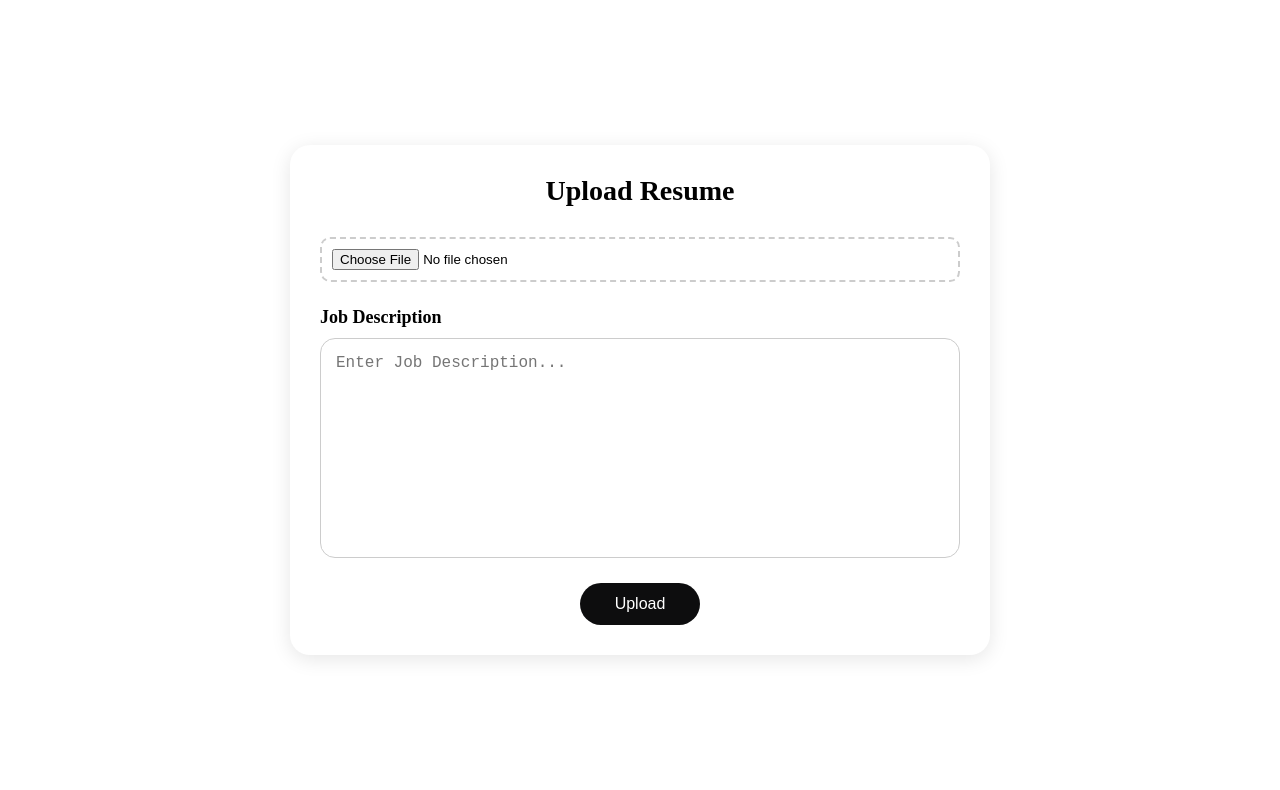
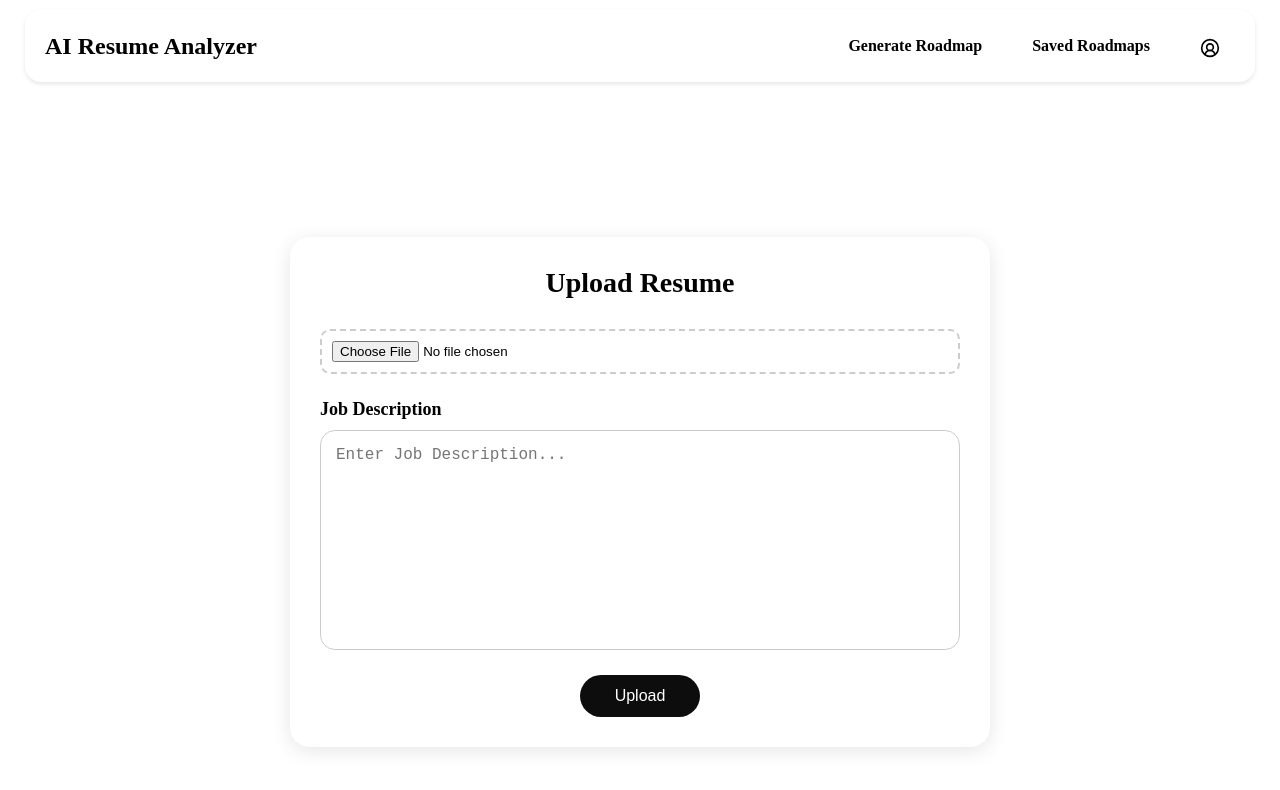
Before and after one commit to mrevanth6/AI-Adaptive-Onboarding-Engine, a React (Vite) app in the folder frontend/: page /analyzer in a window 1280 px wide. Shown: the top 790 px of the page. Built offline with nearby package versions, Linux system fonts and the light colour scheme; no server answers.

Commit message:
Added Navbar Layout

```diff
--- a/frontend/src/App.jsx
+++ b/frontend/src/App.jsx
@@ -5,6 +5,7 @@ import LearningRoadMap from "./pages/LearningRoadMap.jsx";
 import ResumeAnalyser from "./pages/ResumeAnalyzer.jsx";
 import LoginInPage from "./pages/LoginInPage.jsx";
 import SignUpPage from "./pages/SignUpPage.jsx";
+import Layout from "./components/Layout.jsx";
 import { ToastContainer } from "react-toastify";
 import 'react-toastify/dist/ReactToastify.css';
 function App() {
@@ -21,12 +22,14 @@ function App() {
           pauseOnFocusLoss={false}
         />
         <Routes>
-
-          <Route path="/" element={<LoginInPage />} />
-          <Route path="/login" element={<LoginInPage />} />
-          <Route path="/signup" element={<SignUpPage />} />
-          <Route path="/analyzer" element={<ResumeAnalyser />} />
-          <Route path="/roadmap" element={<LearningRoadMap />} />
+          <Route element={<Layout />} />
+          {/* <Route path="/" element={<ResumeAnalyzer />} /> */}
+          {/* <Route path="/login" element={<LoginInPage />} />
+          <Route path="/signup" element={<SignUpPage />} /> */}
+          <Route element={<Layout />} >
+            <Route path="/analyzer" element={<ResumeAnalyser />} />
+            <Route path="/roadmap" element={<LearningRoadMap />} />
+          </Route>
         </Routes>
       </div>
     </Router>
--- /dev/null
+++ b/frontend/src/components/Header.css
@@ -0,0 +1,33 @@
+.header {
+    display: flex;
+    justify-content: space-between;
+    align-items: center;
+    margin: 10px 25px;
+    background-color: white;
+    padding: 20px;
+    border-radius: 16px;
+    box-shadow: 0 2px 4px rgba(0, 0, 0, 0.1);
+}
+
+
+
+.menu-container {
+    display: flex;
+    align-items: center;
+    gap: 20px;
+}
+
+
+
+.menu-link {
+    padding: 10px 15px;
+    text-decoration: none;
+    color: #000;
+    font-weight: bold;
+    border-radius: 5px;
+    transition: background-color 0.3s ease;
+}
+
+.profile-icon {
+    margin-top: 8px;
+}
--- /dev/null
+++ b/frontend/src/components/Header.jsx
@@ -0,0 +1,35 @@
+import React from "react";
+import { NavLink } from "react-router-dom";
+import { CircleUserRound } from "lucide-react"
+import "./Header.css";
+function Header() {
+
+    return (
+        <header className="header">
+            <div className='header-wrapper'>
+                <h2>AI Resume Analyzer</h2>
+            </div>
+            <div className='menu-container'>
+                <div className='menu-cards'>
+                    <NavLink to="/analyzer" className="menu-link">
+                        Generate Roadmap
+                    </NavLink>
+                </div>
+                <div className='menu-cards'>
+                    <NavLink to="/saved-roadmaps" className="menu-link">
+                        Saved Roadmaps
+                    </NavLink>
+                </div>
+                <div className='menu-cards'>
+                    <NavLink to="/profile" className="menu-link ">
+                        <CircleUserRound size={20} className="profile-icon" />
+                    </NavLink>
+                </div>
+            </div>
+
+
+        </header >
+    );
+}
+
+export default Header;
--- /dev/null
+++ b/frontend/src/components/Layout.css
@@ -0,0 +1,8 @@
+.layout-body {
+    display: flex;
+    flex-direction: column;
+    flex: 1;
+    padding: 20px;
+    width: 100%;
+
+}
--- /dev/null
+++ b/frontend/src/components/Layout.jsx
@@ -0,0 +1,27 @@
+import { Outlet } from "react-router-dom";
+import { useState } from "react";
+
+import Header from "./Header";
+
+
+function Layout() {
+
+    return (
+        <div className="layout">
+            <div className="layout-header">
+                <Header />
+            </div>
+
+            <div className="layout-body">
+
+                <main className="main-content">
+                    <Outlet />
+                </main>
+
+            </div>
+
+        </div>
+    );
+}
+
+export default Layout;
--- a/frontend/src/pages/LearningRoadMap.css
+++ b/frontend/src/pages/LearningRoadMap.css
@@ -1,5 +1,12 @@
 .learning-roadmap {
-    margin: 10px;
+    margin: 10px 10px;
+}
+
+.learning-roadmap-header {
+    display: flex;
+    flex-direction: column;
+    gap: 8px;
+    margin: 10px 20px;
 }
 
 .header-text {
--- a/frontend/src/pages/LearningRoadMap.jsx
+++ b/frontend/src/pages/LearningRoadMap.jsx
@@ -10,7 +10,7 @@ function LearningRoadmap() {
 
     return (
         <div className="learning-roadmap">
-            <div className="header">
+            <div className="learning-roadmap-header">
                 <div className='header-text'>
                     <h1>Learning Roadmap</h1>
                     <p>Based on your resume analysis, here is a personalized learning roadmap to help you bridge the skill gaps and enhance your readiness for your target role.</p>
--- a/frontend/src/pages/ResumeAnalyzer.jsx
+++ b/frontend/src/pages/ResumeAnalyzer.jsx
@@ -39,8 +39,7 @@ function ResumeAnalyser() {
       setDisable(false);
     }
     catch (error) {
-
-      alert("An error occurred while uploading the resume. Please try again.");
+      alert(error.response?.data?.message || "An error occurred while uploading the resume. Please try again.");
       setDisable(false);
     }
 
```
